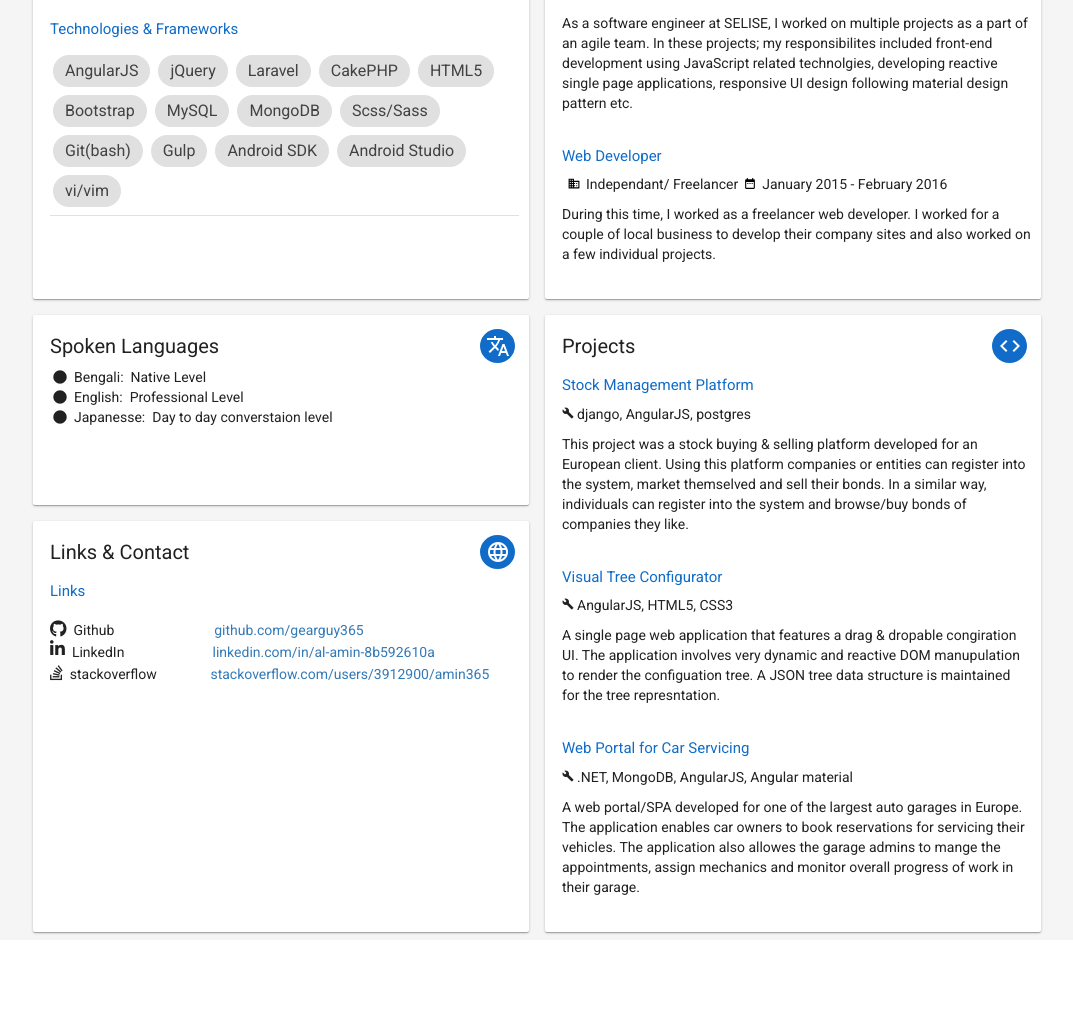
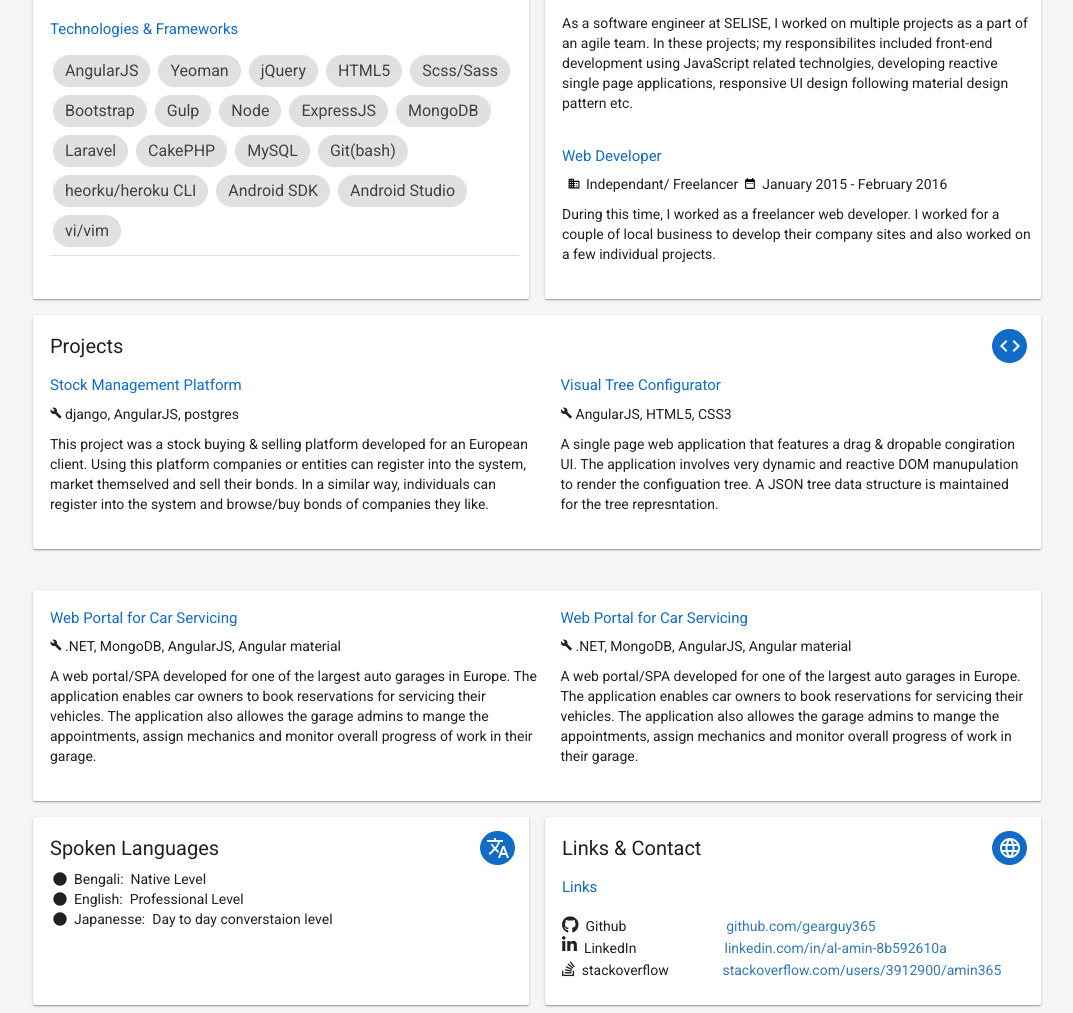
Before and after one commit to gearguy365/aboutamin, a website: page index.html in a window 1280 px wide. Shown: the part 690-1703 px from the top of the page, without its empty margins (103-1176 px from the left). Before the commit the page ends 1630 px from the top, so only its background shows below. Drawn offline with Linux system fonts and the light colour scheme; some packages are replaced by stand-ins of ours.

Commit message:
modified html layout for pdf printing

```diff
--- a/index.html
+++ b/index.html
@@ -174,16 +174,20 @@
                                             <p>
                                                 <md-chips>
                                                     <md-chip>AngularJS</md-chip>
+                                                    <md-chip>Yeoman</md-chip>
                                                     <md-chip>jQuery</md-chip>
+                                                    <md-chip>HTML5</md-chip>
+                                                    <md-chip>Scss/Sass</md-chip>
+                                                    <md-chip>Bootstrap</md-chip>
+                                                    <md-chip>Gulp</md-chip>
+                                                    <md-chip>Node</md-chip>
+                                                    <md-chip>ExpressJS</md-chip>
+                                                    <md-chip>MongoDB</md-chip>
                                                     <md-chip>Laravel</md-chip>
                                                     <md-chip>CakePHP</md-chip>
-                                                    <md-chip>HTML5</md-chip>
-                                                    <md-chip>Bootstrap</md-chip>
                                                     <md-chip>MySQL</md-chip>
-                                                    <md-chip>MongoDB</md-chip>
-                                                    <md-chip>Scss/Sass</md-chip>
                                                     <md-chip>Git(bash)</md-chip>
-                                                    <md-chip>Gulp</md-chip>
+                                                    <md-chip>heorku/heroku CLI</md-chip>
                                                     <md-chip>Android SDK</md-chip>
                                                     <md-chip>Android Studio</md-chip>
                                                     <md-chip>vi/vim</md-chip>
@@ -251,9 +255,104 @@
                                 </md-card>
                             </div>
                             <div layout="row">
-                                <div layout="column" flex="50">
+                                <!-- PROJECTS -->
+                                <md-card md-theme="default" style="padding:10px" flex>
+                                    <md-card-title layout="row" layout-align="space-between center">
+                                        <md-card-title-text style="padding-left: 7px" flex>
+                                            <h4 style="font-size: 20px">Projects</h4>
+                                            <!-- <span class="md-subhead">Large</span> -->
+                                        </md-card-title-text>
+                                        <md-card-title-media>
+                                            <!-- <md-icon class="fill-white" md-svg-icon="img/icons/menu.svg" style="height: 40px; width: 45px;"></md-icon> -->
+                                            <div class="code-icon">
+                                                <i class="material-icons">code</i>
+                                            </div>
+                                        </md-card-title-media>
+                                    </md-card-title>
+                                    <md-card-actions layout="column" layout-align="start start" style="padding-left: 7px;">
+                                        <div layout="row">
+                                            <div flex="50" style="padding-bottom: 15px; margin-right: 20px;">
+                                                <div>
+                                                    <h4 style="font-size: 15px; color: #106cc8;">Stock Management Platform</h4>
+                                                    <div layout="row"  layout-align="start center">
+                                                        <div layout="row">
+                                                            <i class="material-icons" style="font-size: 12px; padding-bottom: 2px; padding-right: 3px;">build</i>
+                                                        </div>
+                                                        <span>
+                                                            django, AngularJS, postgres
+                                                        </span>
+                                                    </div>
+                                                </div>
+                                                <p style="padding-top: 10px;">
+                                                    This project was a stock buying & selling platform developed for an European client. Using this platform companies or entities can register into the system, market themselved and sell their bonds. In a similar way, individuals can register into the system and browse/buy bonds of companies they like.
+                                                </p>
+                                            </div>
+
+                                            <div flex="50" style="padding-bottom: 15px; padding-right: 25px;">
+                                                <div>
+                                                    <h4 style="font-size: 15px; color: #106cc8;">Visual Tree Configurator</h4>
+                                                    <div layout="row"  layout-align="start center">
+                                                        <div layout="row">
+                                                            <i class="material-icons" style="font-size: 12px; padding-bottom: 2px; padding-right: 3px;">build</i>
+                                                        </div>
+                                                        <span>
+                                                            AngularJS, HTML5, CSS3
+                                                        </span>
+                                                    </div>
+                                                </div>
+                                                <p style="padding-top: 10px;">
+                                                    A single page web application that features a drag & dropable congiration UI. The application involves very dynamic and reactive DOM manupulation to render the configuation tree. A JSON tree data structure is maintained for the tree represntation.
+                                                </p>
+                                            </div>
+                                        </div>
+                                    </md-card-actions>
+                                </md-card>
+                            </div>
+                            <div layout="row" style="padding-top: 25px;">
+                                <!-- PROJECTS -->
+                                <md-card md-theme="default" style="padding:10px" flex>
+                                    <md-card-actions layout="column" layout-align="start start" style="padding-left: 7px;">
+                                        <div layout="row">
+                                            <div flex="50" style="padding-bottom: 15px; margin-right: 20px;">
+                                                <div>
+                                                    <h4 style="font-size: 15px; color: #106cc8;">Web Portal for Car Servicing</h4>
+                                                    <div layout="row"  layout-align="start center">
+                                                        <div layout="row">
+                                                            <i class="material-icons" style="font-size: 12px; padding-bottom: 2px; padding-right: 3px;">build</i>
+                                                        </div>
+                                                        <span>
+                                                            .NET, MongoDB, AngularJS, Angular material
+                                                        </span>
+                                                    </div>
+                                                </div>
+                                                <p style="padding-top: 10px;">
+                                                    A web portal/SPA developed for one of the largest auto garages in Europe. The application enables car owners to book reservations for servicing their vehicles. The application also allowes the garage admins to mange the appointments, assign mechanics and monitor overall progress of work in their garage.
+                                                </p>
+                                            </div>
+                                            <div flex="50" style="padding-bottom: 15px; padding-right: 25px;">
+                                                <div>
+                                                    <h4 style="font-size: 15px; color: #106cc8;">Web Portal for Car Servicing</h4>
+                                                    <div layout="row"  layout-align="start center">
+                                                        <div layout="row">
+                                                            <i class="material-icons" style="font-size: 12px; padding-bottom: 2px; padding-right: 3px;">build</i>
+                                                        </div>
+                                                        <span>
+                                                            .NET, MongoDB, AngularJS, Angular material
+                                                        </span>
+                                                    </div>
+                                                </div>
+                                                <p style="padding-top: 10px;">
+                                                    A web portal/SPA developed for one of the largest auto garages in Europe. The application enables car owners to book reservations for servicing their vehicles. The application also allowes the garage admins to mange the appointments, assign mechanics and monitor overall progress of work in their garage.
+                                                </p>
+                                            </div>
+                                        </div>
+
+                                    </md-card-actions>
+                                </md-card>
+                            </div>
+                            <div layout="row">
                                 <!-- SPOKEN LANGUAGES -->
-                                    <md-card md-theme="default" style="padding:10px" flex="30">
+                                <md-card md-theme="default" style="padding:10px" flex>
                                     <md-card-title layout="row" layout-align="space-between center">
                                         <md-card-title-text style="padding-left: 7px" flex>
                                             <h4 style="font-size: 20px">Spoken Languages</h4>
@@ -335,74 +434,6 @@
                                     </md-card-actions>
                                 </md-card>
                             </div>
-                                <!-- PROJECTS -->
-                                <md-card md-theme="default" style="padding:10px" flex>
-                                    <md-card-title layout="row" layout-align="space-between center">
-                                        <md-card-title-text style="padding-left: 7px" flex>
-                                            <h4 style="font-size: 20px">Projects</h4>
-                                            <!-- <span class="md-subhead">Large</span> -->
-                                        </md-card-title-text>
-                                        <md-card-title-media>
-                                            <!-- <md-icon class="fill-white" md-svg-icon="img/icons/menu.svg" style="height: 40px; width: 45px;"></md-icon> -->
-                                            <div class="code-icon">
-                                                <i class="material-icons">code</i>
-                                            </div>
-                                        </md-card-title-media>
-                                    </md-card-title>
-                                    <md-card-actions layout="column" layout-align="start start" style="padding-left: 7px;">
-                                        <div style="padding-bottom: 15px;">
-                                            <div>
-                                                <h4 style="font-size: 15px; color: #106cc8;">Stock Management Platform</h4>
-                                                <div layout="row"  layout-align="start center">
-                                                    <div layout="row">
-                                                        <i class="material-icons" style="font-size: 12px; padding-bottom: 2px; padding-right: 3px;">build</i>
-                                                    </div>
-                                                    <span>
-                                                        django, AngularJS, postgres
-                                                    </span>
-                                                </div>
-                                            </div>
-                                            <p style="padding-top: 10px;">
-                                                This project was a stock buying & selling platform developed for an European client. Using this platform companies or entities can register into the system, market themselved and sell their bonds. In a similar way, individuals can register into the system and browse/buy bonds of companies they like.
-                                            </p>
-                                        </div>
-
-                                        <div style="padding-bottom: 15px;">
-                                            <div>
-                                                <h4 style="font-size: 15px; color: #106cc8;">Visual Tree Configurator</h4>
-                                                <div layout="row"  layout-align="start center">
-                                                    <div layout="row">
-                                                        <i class="material-icons" style="font-size: 12px; padding-bottom: 2px; padding-right: 3px;">build</i>
-                                                    </div>
-                                                    <span>
-                                                        AngularJS, HTML5, CSS3
-                                                    </span>
-                                                </div>
-                                            </div>
-                                            <p style="padding-top: 10px;">
-                                                A single page web application that features a drag & dropable congiration UI. The application involves very dynamic and reactive DOM manupulation to render the configuation tree. A JSON tree data structure is maintained for the tree represntation.
-                                            </p>
-                                        </div>
-
-                                        <div style="padding-bottom: 15px;">
-                                            <div>
-                                                <h4 style="font-size: 15px; color: #106cc8;">Web Portal for Car Servicing</h4>
-                                                <div layout="row"  layout-align="start center">
-                                                    <div layout="row">
-                                                        <i class="material-icons" style="font-size: 12px; padding-bottom: 2px; padding-right: 3px;">build</i>
-                                                    </div>
-                                                    <span>
-                                                        .NET, MongoDB, AngularJS, Angular material
-                                                    </span>
-                                                </div>
-                                            </div>
-                                            <p style="padding-top: 10px;">
-                                                A web portal/SPA developed for one of the largest auto garages in Europe. The application enables car owners to book reservations for servicing their vehicles. The application also allowes the garage admins to mange the appointments, assign mechanics and monitor overall progress of work in their garage.
-                                            </p>
-                                        </div>
-                                    </md-card-actions>
-                                </md-card>
-                            </div>
                         </div>
                     </div>
                 </div>
```
Lines whose indentation alone changed are shown as unchanged.
